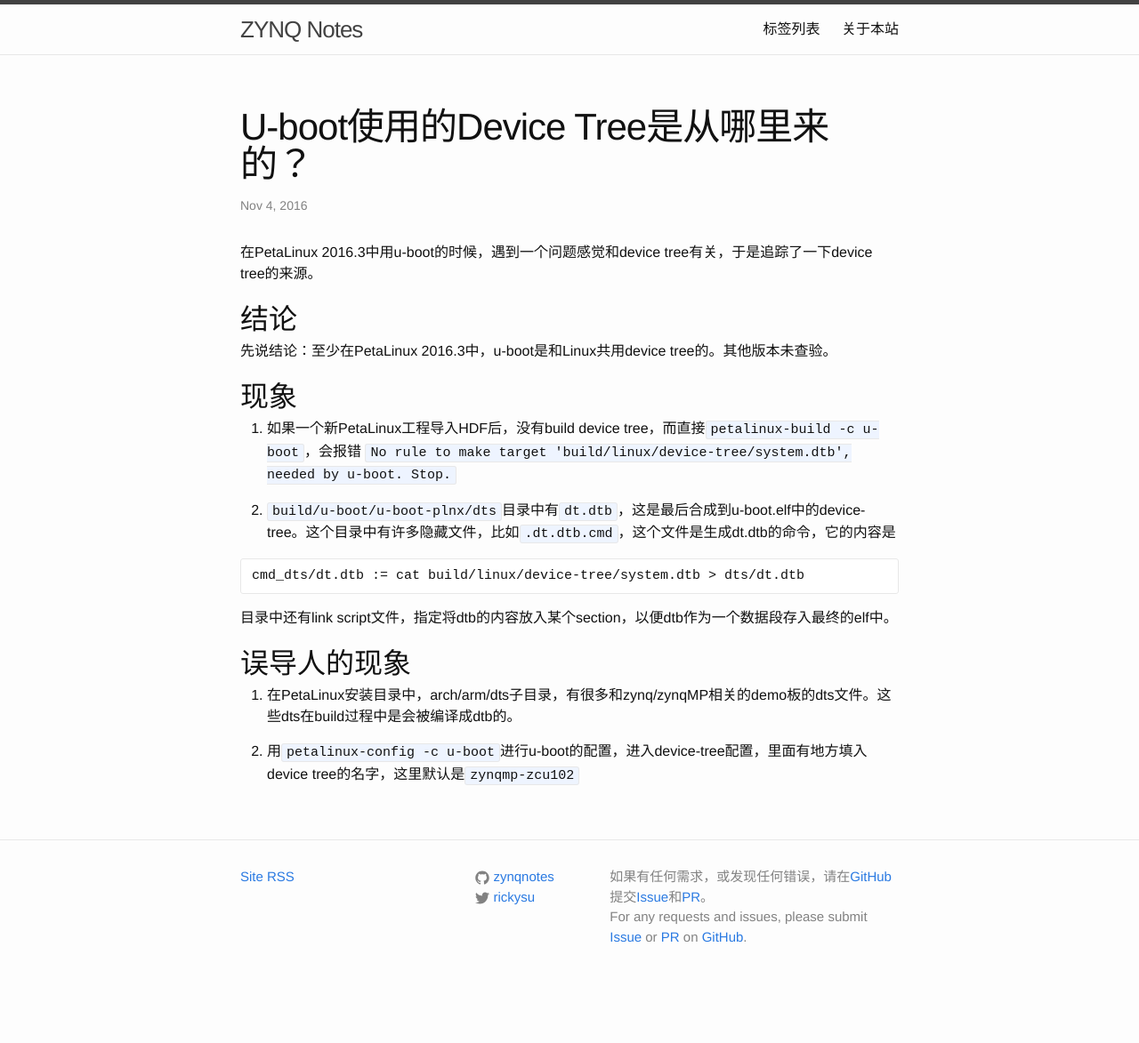
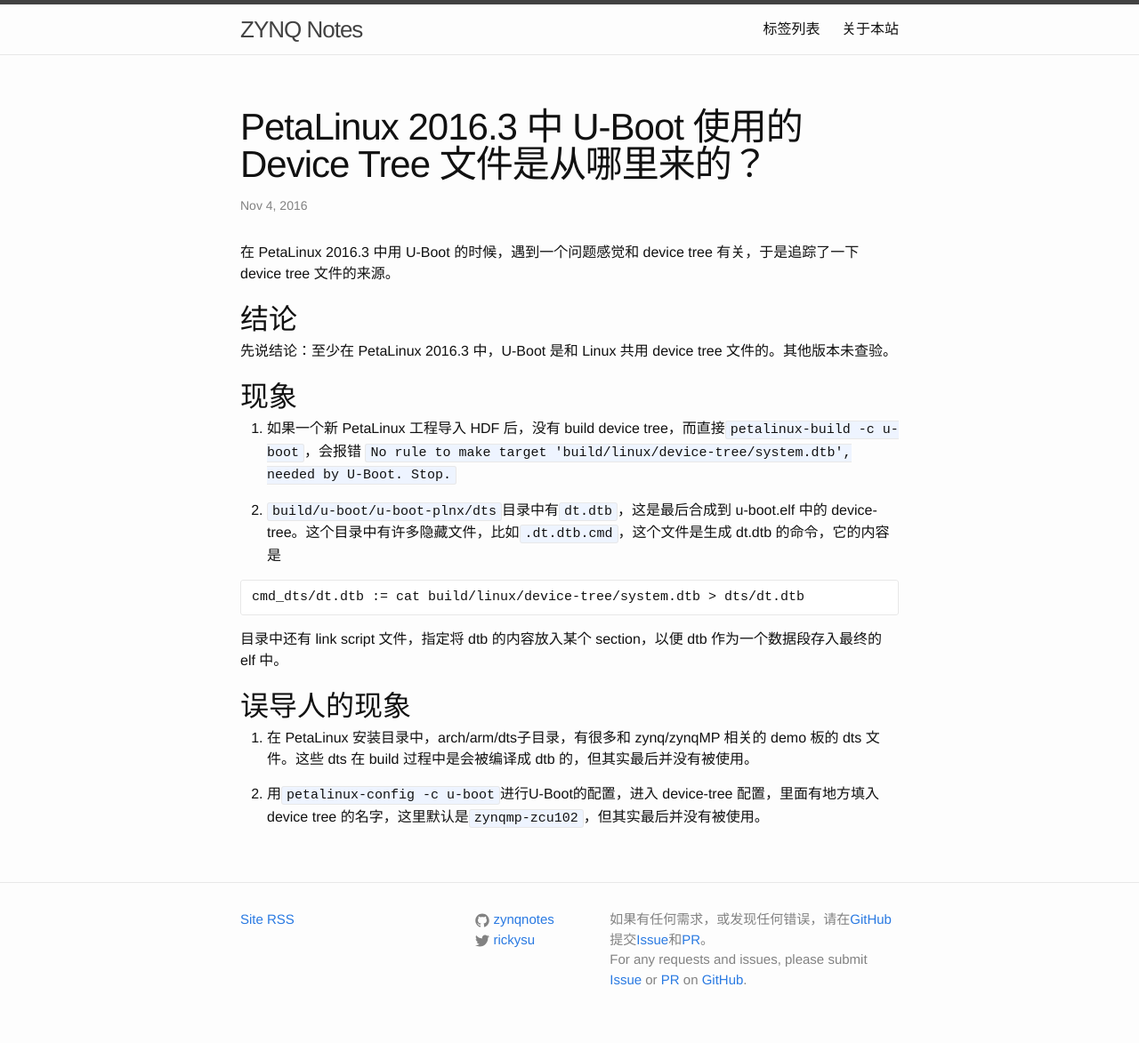
Before and after one commit to zynqnotes/zynqnotes.github.io, a Jekyll site: the page built from _posts/2016-11-04-u-boot-device-tree.md, in a window 1280 px wide. Shown: the whole page at 89% size. Built offline with Jekyll 4.4.1, drawn with Linux system fonts in a browser that asks for light colours; before the commit the page ends 1125 px from its top, so only the background shows below that.

Commit message:
统一 U-Boot 大小写；增加空格

````diff
--- a/_posts/2016-11-04-u-boot-device-tree.md
+++ b/_posts/2016-11-04-u-boot-device-tree.md
@@ -1,31 +1,34 @@
 ---
 layout: post
-title:  "U-boot使用的Device Tree是从哪里来的？"
+title:  "PetaLinux 2016.3 中 U-Boot 使用的 Device Tree 文件是从哪里来的？"
 date:   2016-11-04 12:00:00
 categories: Experiences
 tags:
 - PetaLinux
-- u-boot
+- U-Boot
 - device-tree
 ---
 
-在PetaLinux 2016.3中用u-boot的时候，遇到一个问题感觉和device tree有关，于是追踪了一下device tree的来源。
+在 PetaLinux 2016.3 中用 U-Boot 的时候，遇到一个问题感觉和 device tree 有关，于是追踪了一下 device tree 文件的来源。
 
 ## 结论 ##
-先说结论：至少在PetaLinux 2016.3中，u-boot是和Linux共用device tree的。其他版本未查验。
+
+先说结论：至少在 PetaLinux 2016.3 中，U-Boot 是和 Linux 共用 device tree 文件的。其他版本未查验。
 
 ## 现象 ##
-1. 如果一个新PetaLinux工程导入HDF后，没有build device tree，而直接`petalinux-build -c u-boot`，会报错 `No rule to make target 'build/linux/device-tree/system.dtb', needed by u-boot. Stop.`
 
-2. `build/u-boot/u-boot-plnx/dts`目录中有`dt.dtb`，这是最后合成到u-boot.elf中的device-tree。这个目录中有许多隐藏文件，比如`.dt.dtb.cmd`，这个文件是生成dt.dtb的命令，它的内容是
+1. 如果一个新 PetaLinux 工程导入 HDF 后，没有 build device tree，而直接`petalinux-build -c u-boot`，会报错 `No rule to make target 'build/linux/device-tree/system.dtb', needed by U-Boot. Stop.`
+
+2. `build/u-boot/u-boot-plnx/dts`目录中有`dt.dtb`，这是最后合成到 u-boot.elf 中的 device-tree。这个目录中有许多隐藏文件，比如`.dt.dtb.cmd`，这个文件是生成 dt.dtb 的命令，它的内容是
 
 ```
 cmd_dts/dt.dtb := cat build/linux/device-tree/system.dtb > dts/dt.dtb
 ```
 
-目录中还有link script文件，指定将dtb的内容放入某个section，以便dtb作为一个数据段存入最终的elf中。
+目录中还有 link script 文件，指定将 dtb 的内容放入某个 section，以便 dtb 作为一个数据段存入最终的 elf 中。
 
 ## 误导人的现象 ##
-1. 在PetaLinux安装目录中，arch/arm/dts子目录，有很多和zynq/zynqMP相关的demo板的dts文件。这些dts在build过程中是会被编译成dtb的。
 
-2. 用`petalinux-config -c u-boot`进行u-boot的配置，进入device-tree配置，里面有地方填入device tree的名字，这里默认是`zynqmp-zcu102`
+1. 在 PetaLinux 安装目录中，arch/arm/dts子目录，有很多和 zynq/zynqMP 相关的 demo 板的 dts 文件。这些 dts 在 build 过程中是会被编译成 dtb 的，但其实最后并没有被使用。
+
+2. 用`petalinux-config -c u-boot`进行U-Boot的配置，进入 device-tree 配置，里面有地方填入 device tree 的名字，这里默认是`zynqmp-zcu102`，但其实最后并没有被使用。
````
